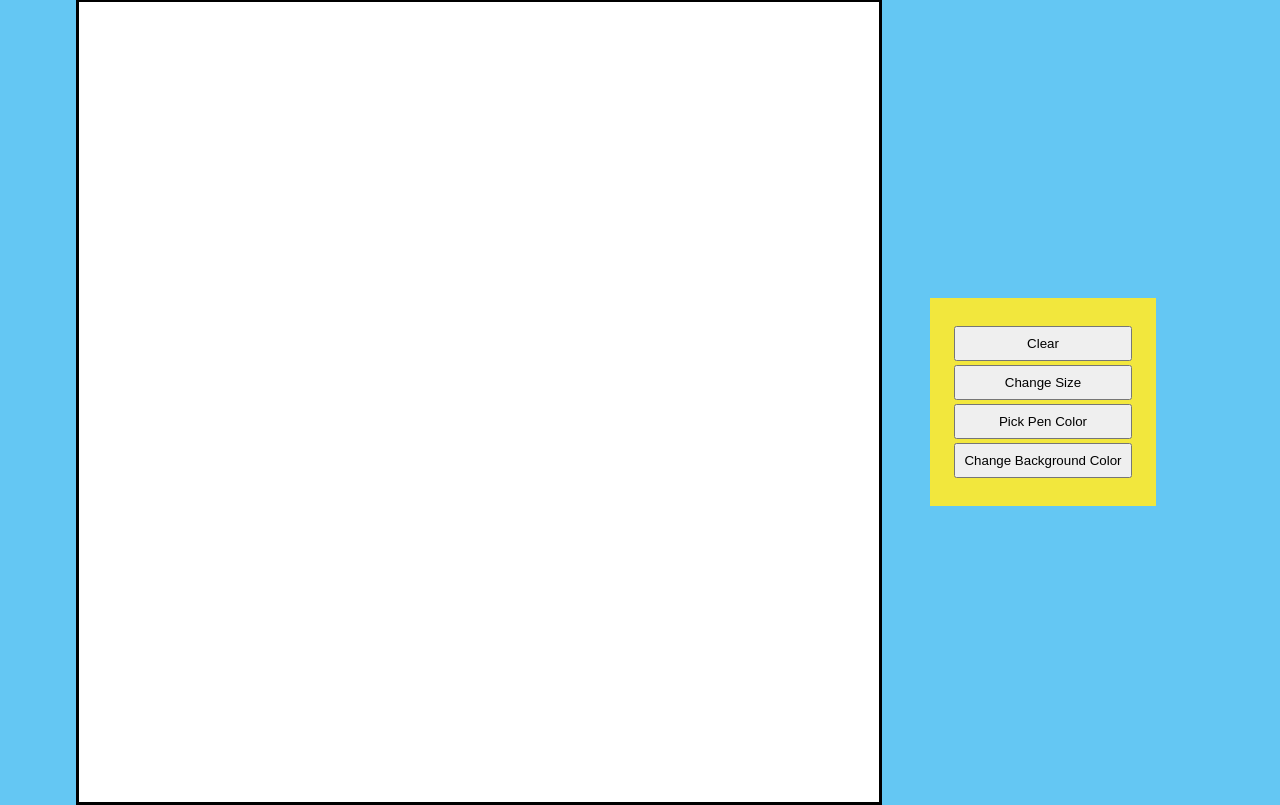
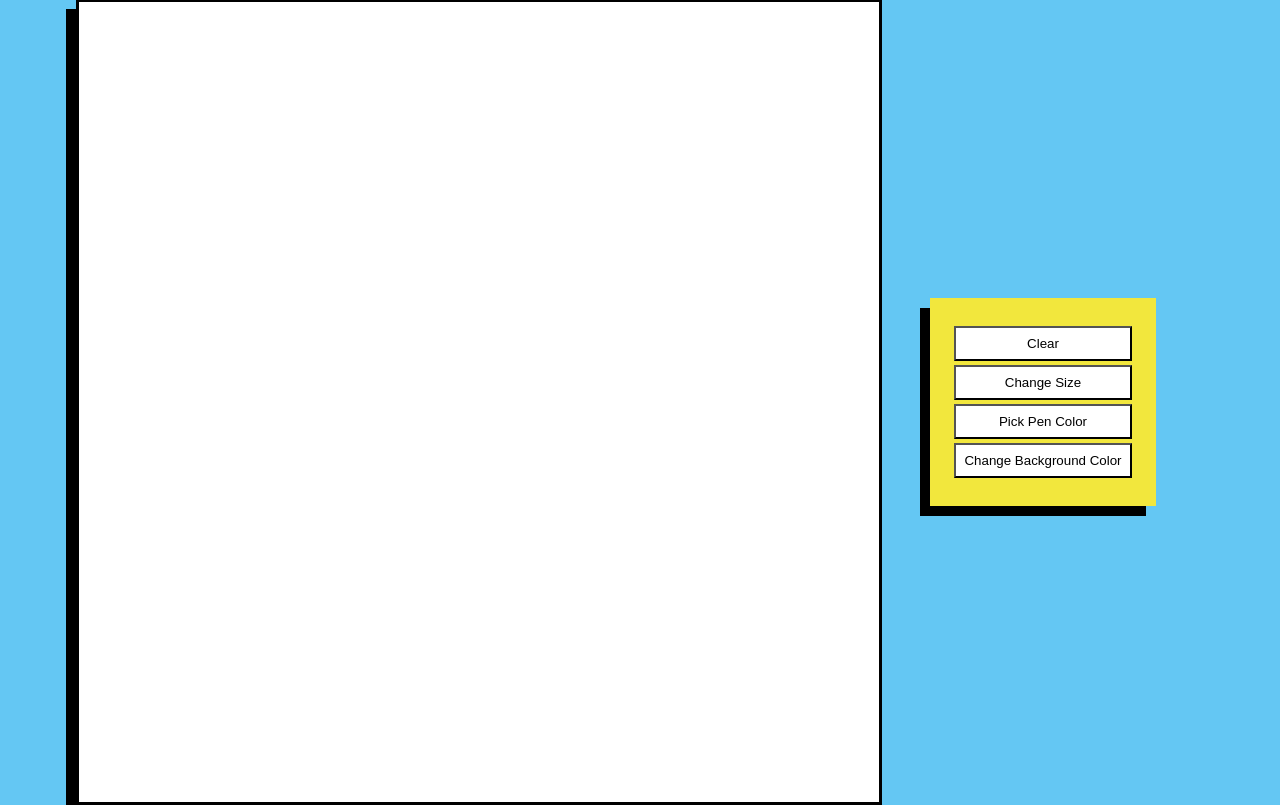
Before and after one commit to Christin6/etch-a-sketch, a plain HTML site: page index.html in a window 1280 px wide. Shown: the part 41-846 px from the top of the page. Drawn offline with Linux system fonts and the light colour scheme; a web font is replaced by a local one.

Commit message:
add shadow

```diff
--- a/styles.css
+++ b/styles.css
@@ -4,6 +4,11 @@
     --title-font: "Honk", system-ui;
     --bg-color: #64c7f3;
     --fg-color: #f2e73d;
+    --shadow: -10px 10px 0px 0px #000;
+}
+
+html {
+    box-sizing: border-box;
 }
 
 body {
@@ -39,6 +44,10 @@ div#game {
     width: 800px;
     flex-wrap: wrap;
     border: solid #000;
+
+    box-shadow: var(--shadow);
+    -webkit-box-shadow: var(--shadow);
+    -moz-box-shadow: var(--shadow);
 }
 
 .item {
@@ -59,8 +68,17 @@ div#game {
     margin: 0 3rem;
     height: 10rem;
     background-color: var(--fg-color);
+
+    box-shadow: var(--shadow);
+    -webkit-box-shadow: var(--shadow);
+    -moz-box-shadow: var(--shadow);
 }
 
 .scratch-control > button {
     padding: 0.5rem;
+    background-color: #fff;
 }
+
+.scratch-control > button:hover {
+    background-color: #cccccc;
+}
```
